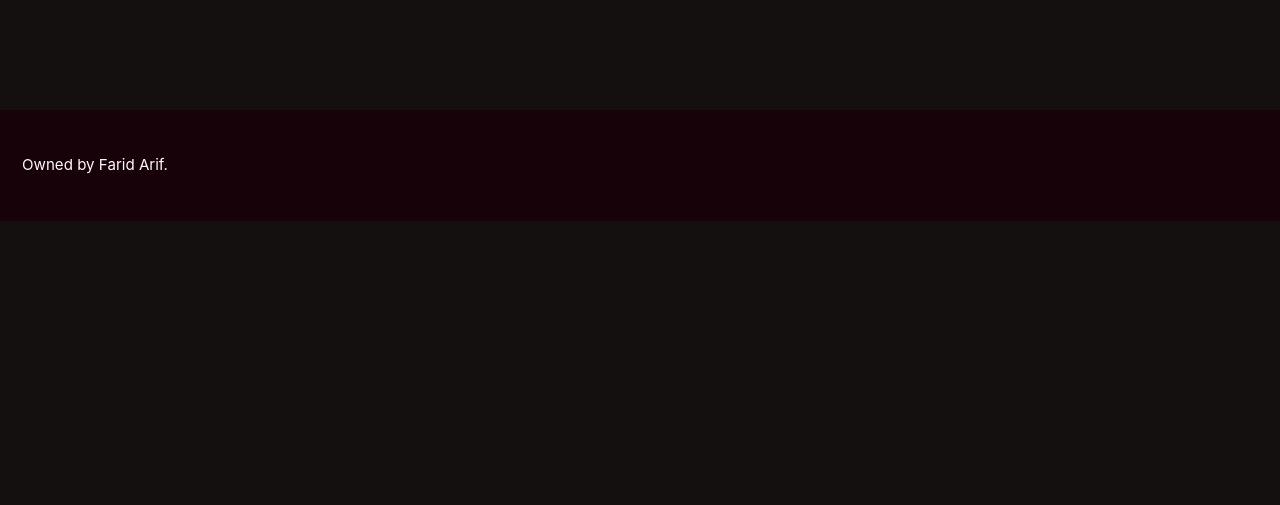
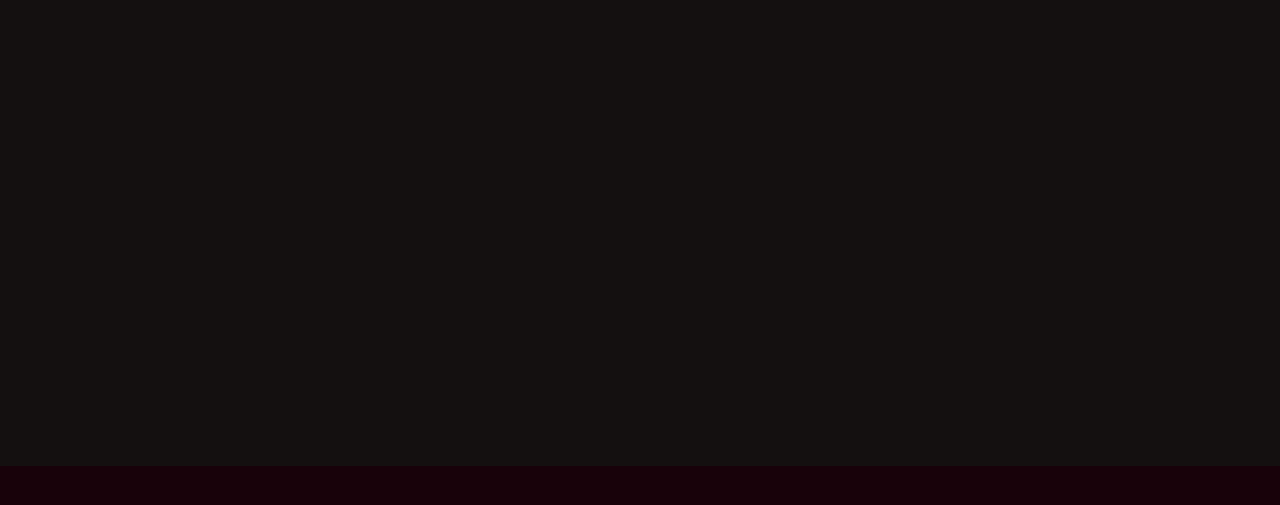
Before and after one commit to faridarif/faridarif.github.io, a Jekyll site: the page built from index.html, in a window 1280 px wide and 1400 px high, scrolled down 290 px. Shown: the part 889-1394 px from the top of the window. Built offline with Jekyll 4.4.1, drawn with Linux system fonts in a browser that asks for light colours; cached includes are drawn as plain includes; the list of posts is cut into pages by our own code.

Commit message:
Update _footer.scss

```diff
--- a/_sass/minimal-mistakes/_footer.scss
+++ b/_sass/minimal-mistakes/_footer.scss
@@ -8,7 +8,7 @@
   margin-left: 0;
   margin-right: 0;
   width: 100%;
-  margin-top: 2em;
+  margin-top: 40em;
   color: $muted-text-color;
   -webkit-animation: $intro-transition;
   animation: $intro-transition;
```
